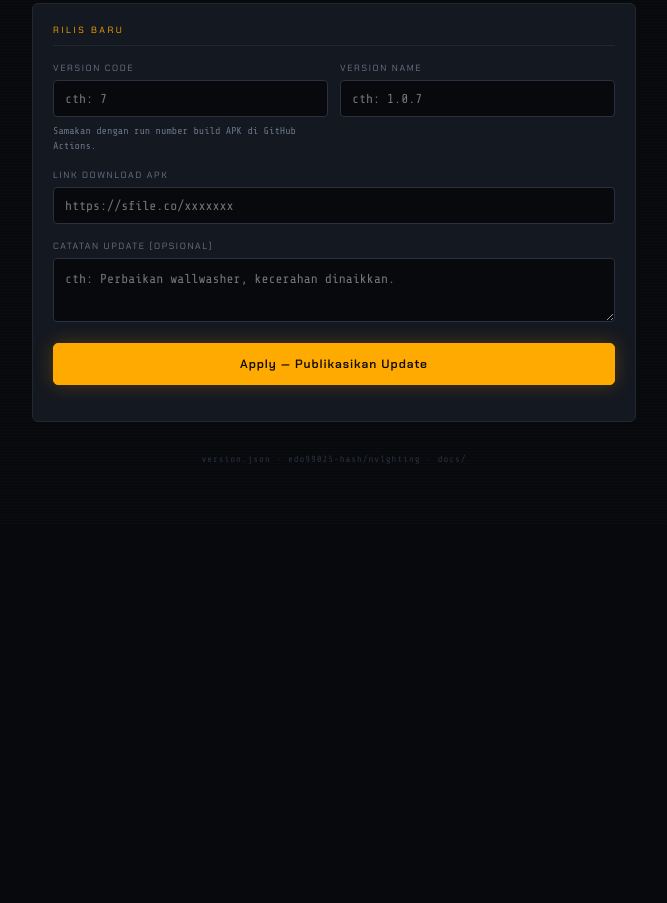
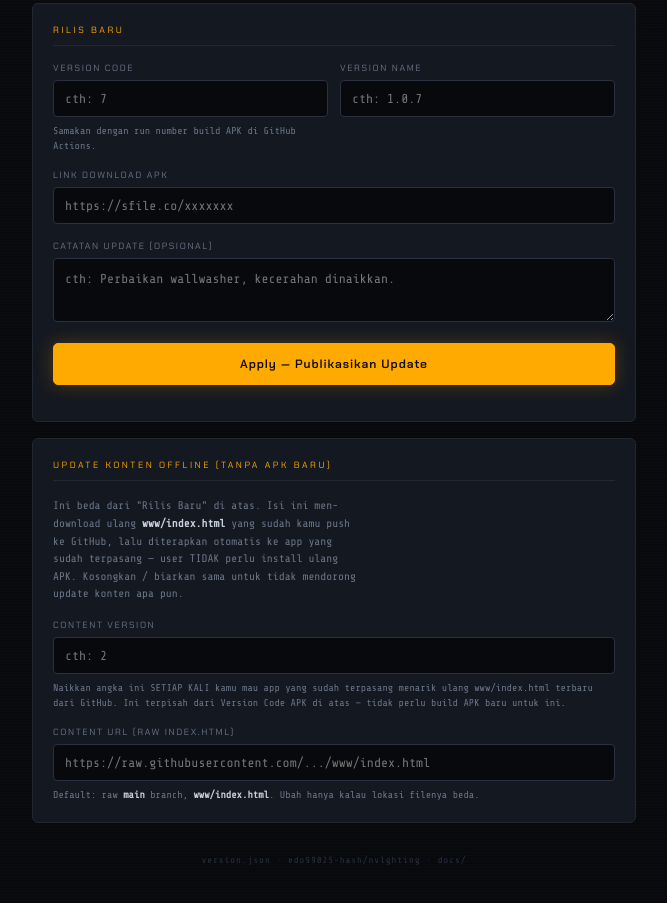
Before and after one commit to edo99025-hash/nvlghting, a website: page docs/index.html in a window 1280 px wide. Shown: the part 468-1371 px from the top of the page, without its empty margins (306-973 px from the left). Before the commit the page ends 992 px from the top, so only its background shows below. Drawn offline with nearby package versions, Linux system fonts and the light colour scheme; no server answers.

Commit message:
Add files via upload

```diff
--- a/docs/index.html
+++ b/docs/index.html
@@ -153,6 +153,32 @@
     <div class="status" id="statusBox"></div>
   </div>
 
+  <!-- FORM UPDATE KONTEN (HOT-UPDATE, TANPA APK BARU) -->
+  <div class="card">
+    <div class="card-h">Update Konten Offline (Tanpa APK Baru)</div>
+    <p class="sub" style="margin:0 0 16px;">
+      Ini beda dari "Rilis Baru" di atas. Isi ini men-download ulang
+      <b style="color:var(--text)">www/index.html</b> yang sudah kamu push ke
+      GitHub, lalu diterapkan otomatis ke app yang sudah terpasang — user
+      TIDAK perlu install ulang APK. Kosongkan / biarkan sama untuk tidak
+      mendorong update konten apa pun.
+    </p>
+    <div class="field">
+      <label for="cVersion">Content Version</label>
+      <input type="number" id="cVersion" placeholder="cth: 2" min="1" step="1">
+      <div class="hint">
+        Naikkan angka ini SETIAP KALI kamu mau app yang sudah terpasang
+        menarik ulang www/index.html terbaru dari GitHub. Ini terpisah dari
+        Version Code APK di atas — tidak perlu build APK baru untuk ini.
+      </div>
+    </div>
+    <div class="field">
+      <label for="cUrl">Content URL (raw index.html)</label>
+      <input type="text" id="cUrl" placeholder="https://raw.githubusercontent.com/.../www/index.html">
+      <div class="hint">Default: raw <b style="color:var(--text)">main</b> branch, <b style="color:var(--text)">www/index.html</b>. Ubah hanya kalau lokasi filenya beda.</div>
+    </div>
+  </div>
+
   <footer>version.json · edo99025-hash/nvlghting · docs/</footer>
 </div>
 
@@ -160,6 +186,7 @@
 const REPO = 'edo99025-hash/nvlghting';
 const FILE_PATH = 'version.json';
 const API_BASE = 'https://api.github.com/repos/' + REPO + '/contents/' + FILE_PATH;
+const DEFAULT_CONTENT_URL = 'https://raw.githubusercontent.com/' + REPO + '/main/www/index.html';
 
 const els = {
   curBadge: document.getElementById('curBadge'),
@@ -170,6 +197,8 @@ const els = {
   vName: document.getElementById('vName'),
   vUrl: document.getElementById('vUrl'),
   vNotes: document.getElementById('vNotes'),
+  cVersion: document.getElementById('cVersion'),
+  cUrl: document.getElementById('cUrl'),
   applyBtn: document.getElementById('applyBtn'),
   statusBox: document.getElementById('statusBox'),
 };
@@ -228,10 +257,16 @@ async function loadCurrent(){
       '<div><span class="k">Link Download</span>' + (decoded.downloadUrl ? '<a href="'+esc(decoded.downloadUrl)+'" target="_blank" rel="noopener">'+esc(decoded.downloadUrl)+'</a>' : '<span class="empty">(kosong)</span>') + '</div>' +
       '<div><span class="k">Catatan</span>' + (decoded.notes ? esc(decoded.notes) : '<span class="empty">(kosong)</span>') + '</div>' +
       '<div><span class="k">Diupdate</span>' + (decoded.updatedAt ? esc(decoded.updatedAt) : '<span class="empty">—</span>') + '</div>' +
+      '<div><span class="k">Content Version</span>' + esc(decoded.contentVersion || '(belum diset)') + '</div>' +
       '</div>';
 
     // Pre-fill form dengan versi berikutnya sebagai starting point
     if(!els.vCode.value) els.vCode.value = (Number(decoded.versionCode)||0) + 1;
+    // Content Version SENGAJA di-prefill dengan nilai SAAT INI (bukan +1) —
+    // update konten adalah keputusan terpisah, harus dinaikkan manual kalau
+    // memang mau mendorong hot-update ke app yang sudah terpasang.
+    if(!els.cVersion.value) els.cVersion.value = decoded.contentVersion || '';
+    if(!els.cUrl.value) els.cUrl.value = decoded.contentUrl || DEFAULT_CONTENT_URL;
   }catch(err){
     els.curBadge.textContent = 'gagal memuat';
     els.curBox.innerHTML = '<span class="empty">Gagal memuat version.json: ' + esc(err.message) + '</span>';
@@ -250,6 +285,8 @@ els.applyBtn.addEventListener('click', async () => {
   const vName = els.vName.value.trim();
   const vUrl = els.vUrl.value.trim();
   const vNotes = els.vNotes.value.trim();
+  const cVersion = els.cVersion.value.trim() ? Number(els.cVersion.value) : 0;
+  const cUrl = els.cUrl.value.trim() || DEFAULT_CONTENT_URL;
 
   if(!tok){ setStatus('err', 'Token GitHub belum diisi.'); return; }
   if(!vCode || vCode < 1){ setStatus('err', 'Version Code wajib diisi angka valid.'); return; }
@@ -264,7 +301,9 @@ els.applyBtn.addEventListener('click', async () => {
     versionName: vName,
     downloadUrl: vUrl,
     notes: vNotes,
-    updatedAt: new Date().toISOString()
+    updatedAt: new Date().toISOString(),
+    contentVersion: cVersion,
+    contentUrl: cUrl
   };
   // GitHub Contents API mewajibkan base64 dari konten file. Perlu encode
   // UTF-8 secara eksplisit (unescape/escape trick) supaya karakter non-ASCII
```
